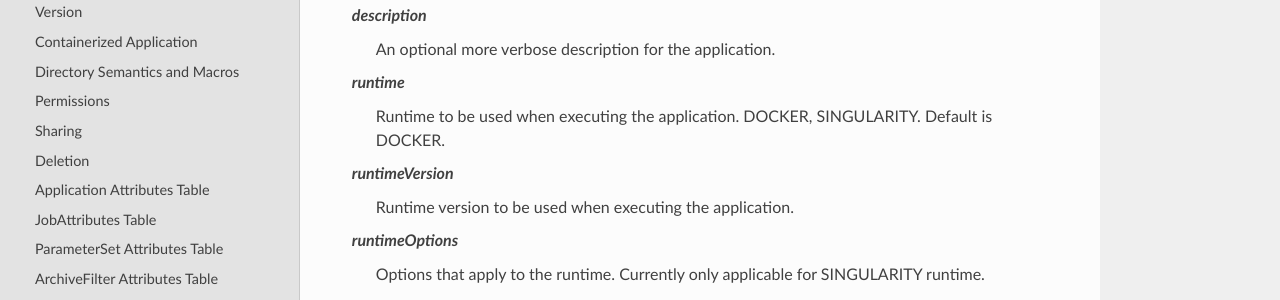
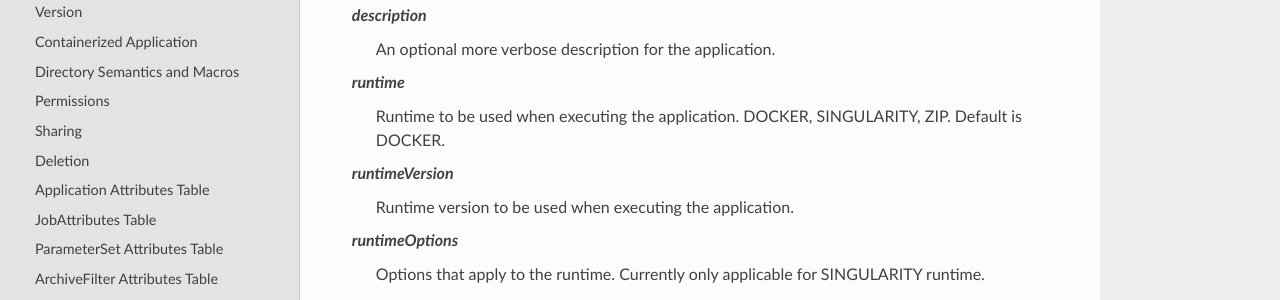
Before and after one commit to tapis-project/documentation, a Sphinx documentation site: the page built from source/technical/apps.rst, in a window 1280 px wide and 900 px high, scrolled down 1081 px. Shown: the part 151-451 px from the top of the window. Built offline with Sphinx 7.4.7 and the Read the Docs theme 2.0.0, drawn with Linux system fonts in a browser that asks for light colours; some of the changed text lies outside the part shown.

Commit message:
Apps: Add ZIP to runtime enum.

```diff
--- a/source/technical/apps.rst
+++ b/source/technical/apps.rst
@@ -56,7 +56,7 @@ Versioned Attributes
 *description*
   An optional more verbose description for the application.
 *runtime*
-  Runtime to be used when executing the application. DOCKER, SINGULARITY. Default is DOCKER.
+  Runtime to be used when executing the application. DOCKER, SINGULARITY, ZIP. Default is DOCKER.
 *runtimeVersion*
   Runtime version to be used when executing the application.
 *runtimeOptions*
@@ -477,7 +477,7 @@ Application Attributes Table
 | enabled             | boolean        | FALSE                | - Indicates if application currently enabled for use. Default is TRUE.               |
 +---------------------+----------------+----------------------+--------------------------------------------------------------------------------------+
 | runtime             | enum           | SINGULARITY          | - Runtime to be used when executing the application.                                 |
-|                     |                |                      | - Runtimes: DOCKER, SINGULARITY                                                      |
+|                     |                |                      | - Runtimes: DOCKER, SINGULARITY, ZIP                                                 |
 |                     |                |                      | - Default is DOCKER                                                                  |
 +---------------------+----------------+----------------------+--------------------------------------------------------------------------------------+
 | runtimeVersion      | String         | 2.5.2                | - Optional version or range of versions required.                                    |
```
